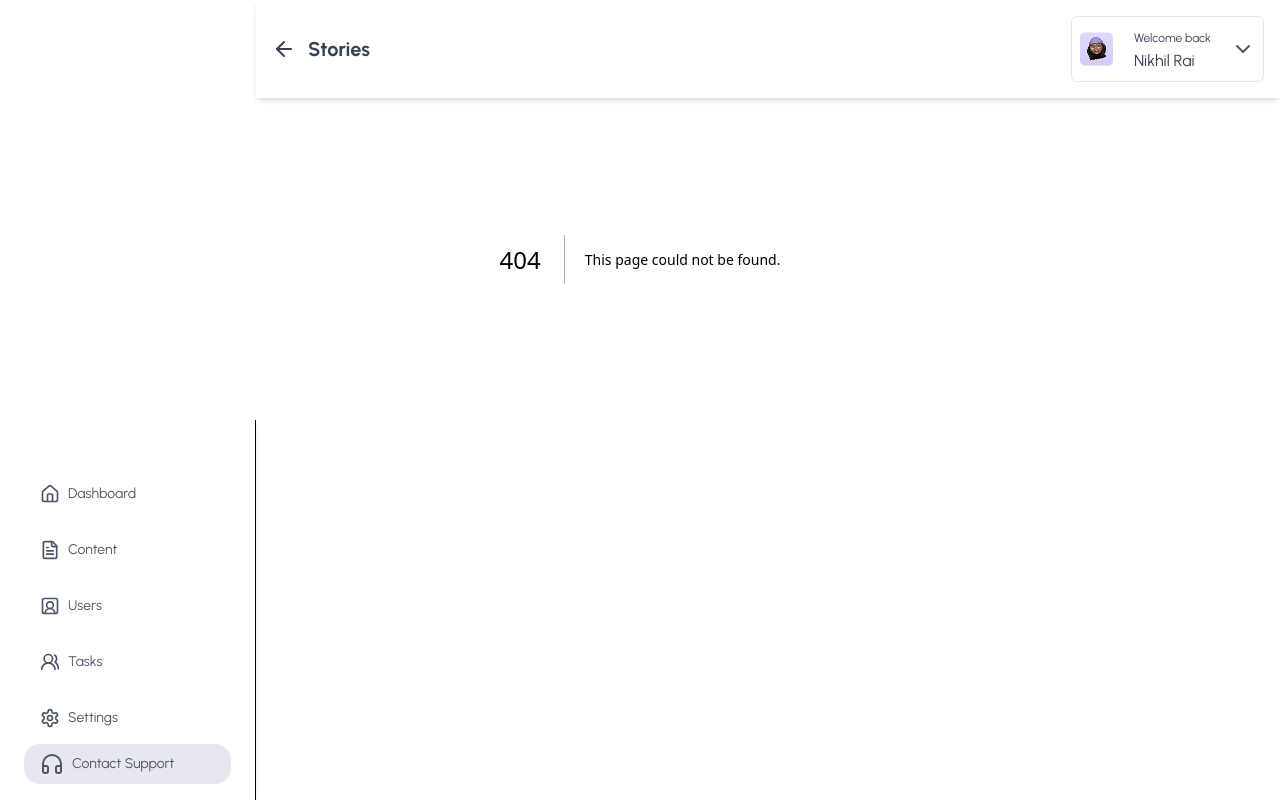
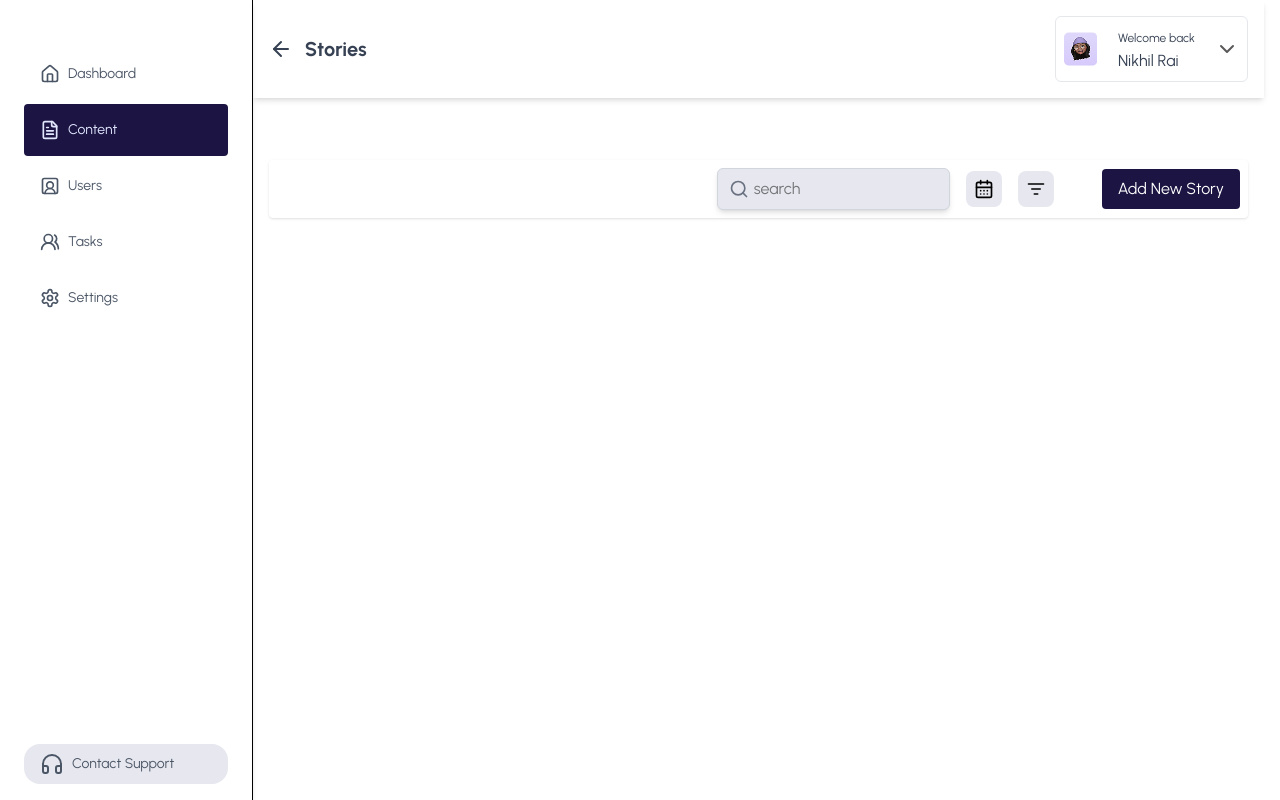
Before and after one commit to jhoncarter7/weframeTask, a Next.js app: page /stories in a window 1280 px wide. Before the commit this address had no page. Built offline with nearby package versions, Linux system fonts and the light colour scheme.

Commit message:
add topSearch

```diff
--- a/app/components/Navbar.tsx
+++ b/app/components/Navbar.tsx
@@ -4,7 +4,7 @@ import Profile from "./Profile";
 
 const Navbar = () => {
   return (
-    <div className="shadow-md  p-4 ml-64  flex justify-between">
+    <div className="shadow-md  p-4   flex justify-between">
       <div className="flex items-center text-gray-700 gap-x-3 cursor-pointer">
         {<ArrowLeft  />}
         <span className="font-bold text-xl">Stories</span>
--- a/app/components/Sidebar.tsx
+++ b/app/components/Sidebar.tsx
@@ -14,8 +14,8 @@ import {
 } from "lucide-react";
 const navItems = [
   { label: "Dashboard", href: "/dashboard", icon: <House size={20}/> },
-  { label: "Content", href: "/content/stories", icon: <FileText size={20}/> },
-  { label: "Users", href: "/content/users", icon: <SquareUserRound size={20}/> },
+  { label: "Content", href: "/stories", icon: <FileText size={20}/> },
+  { label: "Users", href: "/users", icon: <SquareUserRound size={20}/> },
   { label: "Tasks", href: "/tasks", icon: <UsersRound size={20}/> },
   { label: "Settings", href: "/settings", icon: <Settings size={20}/> },
 ];
@@ -23,7 +23,7 @@ const navItems = [
 export default function Sidebar() {
   const pathname = usePathname();
   return (
-    <aside className="w-64 bg-white border-r h-screen sticky top-0 flex flex-col py-4 shadow-md font-urbanist">
+    <aside className=" bg-white border-r h-screen sticky top-0 flex flex-col py-4 shadow-md font-urbanist">
       <div className="p-4 text-xl font-bold"></div>
       <nav className="flex-1 px-6 space-y-1  justify-between">
         {navItems.map((item) => {
--- a/app/components/ui/Button.tsx
+++ b/app/components/ui/Button.tsx
@@ -5,7 +5,7 @@ interface ButtonProps extends React.ButtonHTMLAttributes<HTMLButtonElement>{
     variant: "primary"|"secondary"|"danger"
 }
 
-const baseStyles = 'px-4 py-2 rounded focus:outline-none focus:ring-2 focus:ring-offset-2';
+const baseStyles = 'px-4 py-2 rounded focus:outline-none focus:ring-2 focus:ring-offset-2 cursor-pointer';
 const variantStyles: Record<ButtonProps['variant'], string>   =  {
     primary: 'bg-primary hover:bg-primary text-white focus:ring-indigo-500',
     secondary: 'bg-gray-200 hover:bg-gray-300 text-gray-700 focus:ring-gray-500',
--- a/app/components/ui/Input.tsx
+++ b/app/components/ui/Input.tsx
@@ -1,11 +1,20 @@
+interface  InputProps extends React.InputHTMLAttributes<HTMLInputElement>{
+icon?: React.ReactNode;
 
-// interface  InputProps extends React.InputHTMLAttributes<HTMLInputElement>{
+}
 
-// }
+export default function Input({ className = "", icon, ...props }: InputProps) {
+  return (
+    <div className="relative">
+      <div className="absolute inset-y-0 left-0 flex items-center pl-3 pointer-events-none text-gray-500 sm:text-sm">
+        {icon}
+      </div>
+      <input
+        className={` border border-gray-300 rounded-md shadow-md bg-secondary px-3 pl-9 py-2 w-full focus:outline-none focus:ring-2  focus:ring-indigo-500 ${className}`}
 
-export default function Input({className="", ...props}){
-    return <input
-    className={`border rounded px-3 py-2 w-full focus:outline-none focus:ring-2 focus:ring-indigo-500 ${className}`}
-    {...props}
-  />
+        {...props}
+      />
+
+    </div>
+  );
 }
--- a/app/dashboard/page.tsx
+++ b/app/dashboard/page.tsx
@@ -1,19 +1,9 @@
 import React from "react";
-import Input from "../components/ui/Input";
+
 
 const page = () => {
-  return (<div className="ml-64">
-    <div>
-    <div>
-      <Input/>
-    </div>
-    <div>
+  return (<div className="">
 
-    </div>
-    <div>
-
-    </div>
-    </div>
   </div>);
 };
 
--- a/app/layout.tsx
+++ b/app/layout.tsx
@@ -23,11 +23,15 @@ export default function RootLayout({
   return (
     <html lang="en">
       <body className={`${urbanist.variable}  antialiased`}>
-        <main className="flex flex-col h-screen font-urbanist">
-          <Navbar />
+        <main className="grid grid-cols-10 grid-rows-5  h-screen font-urbanist pr-4">
+          <div className="col-span-2 row-span-5">
+            <Sidebar />
+          </div>
+          <div className="col-span-8 col-start-3">
+            <Navbar />
+          </div>
 
-          {children}
-          <Sidebar />
+          <div className="col-span-8 row-span-4 col-start-3 row-start-2">{children}</div>
         </main>
       </body>
     </html>
--- /dev/null
+++ b/app/stories/page.tsx
@@ -0,0 +1,33 @@
+import React from "react";
+import Input from "../components/ui/Input";
+import { CalendarDays, ListFilter, Search } from "lucide-react";
+import { Button } from "../components/ui/Button";
+
+const page = () => {
+  return (
+    <div className="px-4">
+      <div>
+        <div className="w-full shadow-sm p-2 rounded-sm ">
+          <div className="flex items-center justify-self-end  gap-x-12">
+            <div className="flex  gap-x-4 items-center  ">
+              <Input className="" icon={<Search size={20} /> }  placeholder="search"/>
+              <div className="bg-secondary p-2 rounded-lg ">
+                <CalendarDays width={20} height={20} />
+              </div>
+              <div className="bg-secondary p-2 rounded-lg">
+                <ListFilter width={20} height={20} />
+              </div>
+            </div>
+            <Button variant="primary"> Add New Story</Button>
+          </div>
+        </div>
+
+        <div></div>
+
+        <div></div>
+      </div>
+    </div>
+  );
+};
+
+export default page;
```
